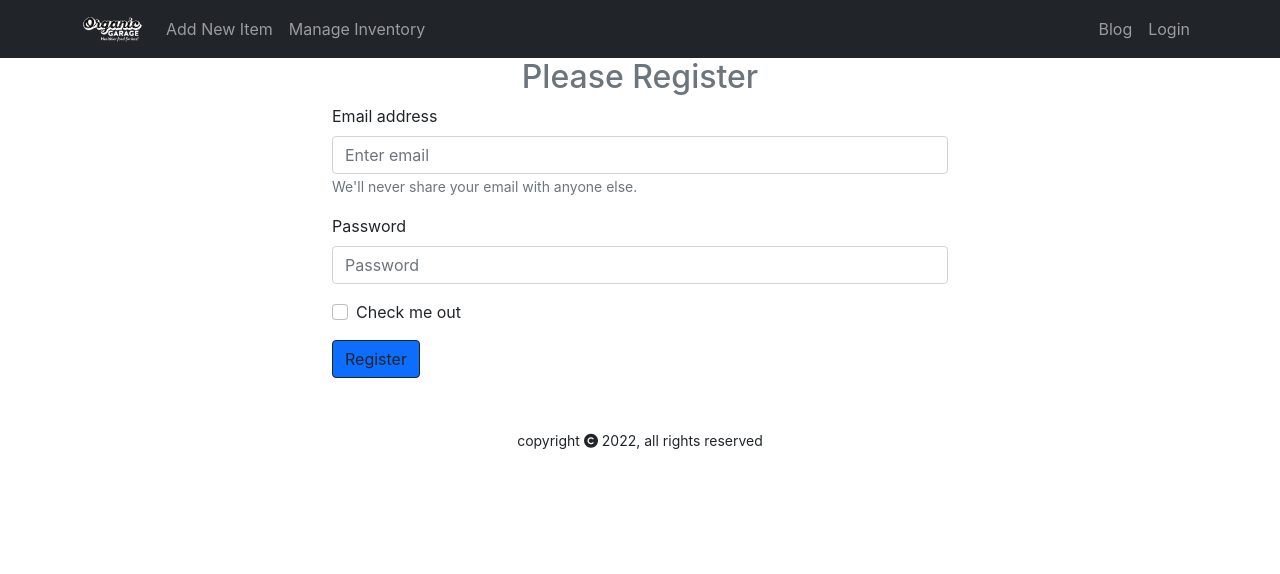
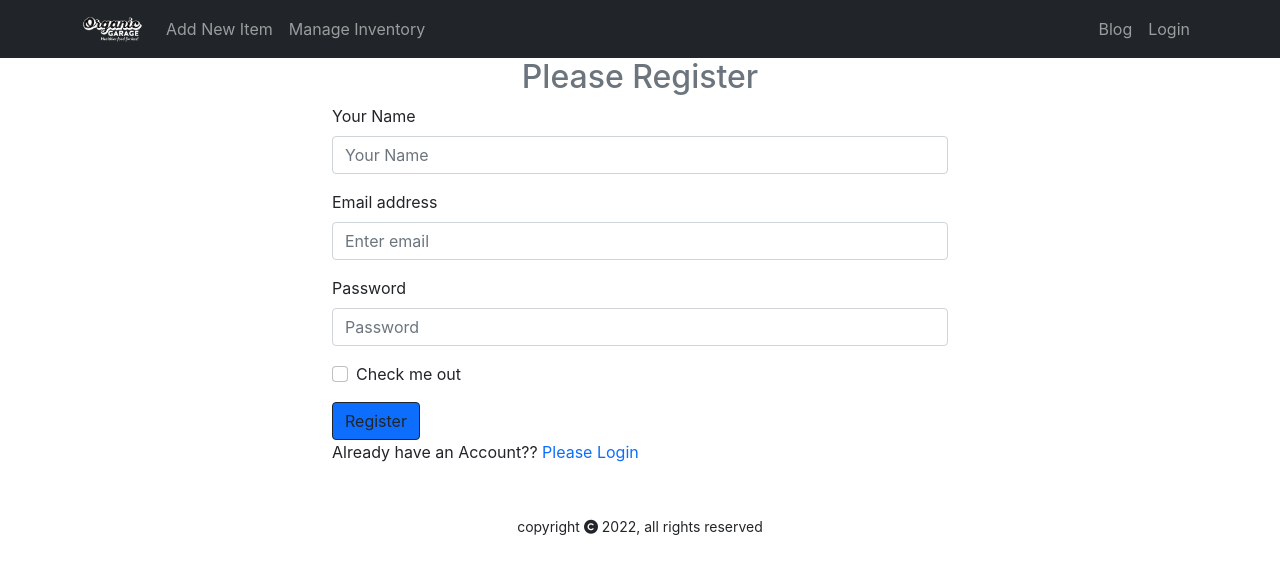
Before and after one commit to shtabdeepaull/Organic-Garage, a React (Create React App) app: page /register in a window 1280 px wide. Shown: the top 574 px of the page. Built offline with nearby package versions, Linux system fonts and the light colour scheme.

Commit message:
implemented login with email and password based authentication

```diff
--- a/src/Pages/Banner/Banner.js
+++ b/src/Pages/Banner/Banner.js
@@ -7,7 +7,7 @@ const Banner = () => {
        <section className='banner d-flex justify-content-between p-2'>
         <div className='text-white  m-5 '>
             <h2>Organic Garage</h2>
-            <p></p>
+            <p>We’re into fresh - vegetables,  produce and dairy, that is. We also stock disposables, kitchen supplies and more! So whatever you’re cooking up, you can find it here!!</p>
         </div>
         <div className=''>
             <img src={banner} height='300' alt="" />
--- a/src/Pages/Home/InventoryItem/InventoryItem.js
+++ b/src/Pages/Home/InventoryItem/InventoryItem.js
@@ -20,7 +20,7 @@ const InventoryItem = () => {
 
             </div>
             <Link to='/manageinventory'>
-                <button  className='  mt-3 btn btn-outline-dark'>Manage Inventory</button>
+                <button  className=' btn-center mt-3 btn btn-outline-dark'>Manage Inventory</button>
             </Link>
         </div>
     );
--- a/src/Pages/Home/Login/Login/Login.js
+++ b/src/Pages/Home/Login/Login/Login.js
@@ -1,21 +1,34 @@
 import React, { useRef } from 'react';
 import { Button, Form } from 'react-bootstrap';
-import { useNavigate } from 'react-router-dom';
+import { useSignInWithEmailAndPassword } from 'react-firebase-hooks/auth';
+import { Link, useNavigate } from 'react-router-dom';
+import auth from '../../../../firebase.init';
 
 const Login = () => {
     const emailRef = useRef('');
     const passwordRef = useRef('');
     const navigate=useNavigate();
 
+    const [
+        signInWithEmailAndPassword,
+        user,
+        loading,
+        error,
+      ] = useSignInWithEmailAndPassword(auth);
+
+      if(user) {
+          navigate('/');
+      }
+
     const handleSubmit = event => {
         event.preventDefault();
         const email = emailRef.current.value;
         const password = passwordRef.current.value;
 
-        console.log(email, password);
+        signInWithEmailAndPassword(email, password);
     }
 
-    const navigateRegister = event => {
+    const navigateRegister = () => {
         navigate('/register');
     }
 
@@ -37,7 +50,7 @@ const Login = () => {
                     Login
                 </Button>
             </Form>
-            <p>New To Organic Garage?? <span className='text-primary' onClick={navigateRegister}>Please Register</span></p>
+            <p>New To Organic Garage?? <Link to="/register" className='text-primary pe-auto text-decoration-none' onClick={navigateRegister}>Please Register</Link></p>
         </div>
     );
 };
--- a/src/Pages/Home/Login/Register/Register.js
+++ b/src/Pages/Home/Login/Register/Register.js
@@ -1,22 +1,54 @@
 import React from 'react';
 import { Button, Form } from 'react-bootstrap';
+import { Link, useNavigate } from 'react-router-dom';
+import { useCreateUserWithEmailAndPassword } from 'react-firebase-hooks/auth';
+import auth from '../../../../firebase.init';
 
 const Register = () => {
+  const [
+    createUserWithEmailAndPassword,
+    user,
+    loading,
+    error,
+  ] = useCreateUserWithEmailAndPassword(auth);
+  const navigate = useNavigate();
+
+
+  const navigateLogin = () => {
+    navigate('/login')
+  }
+
+  if(user) {
+    navigate('/');
+  }
+
+  const handleRegister = event => {
+    event.preventDefault();
+    const name = event.target.name.value;
+    const email = event.target.email.value;
+    const password = event.target.password.value;
+
+
+   createUserWithEmailAndPassword(email, password);
+  }
+
   return (
     <div className='container w-50 mx-auto '>
       <h2 className='text-secondary text-center'>Please Register</h2>
-            <Form>
+      <Form onSubmit={handleRegister}>
+        <Form.Group className="mb-3" controlId="formBasicName">
+          <Form.Label>Your Name</Form.Label>
+          <Form.Control type="text" name="name" placeholder="Your Name" required />
+        </Form.Group>
+
         <Form.Group className="mb-3" controlId="formBasicEmail">
           <Form.Label>Email address</Form.Label>
-    <Form.Control type="email" placeholder="Enter email" />
-    <Form.Text className="text-muted">
-      We'll never share your email with anyone else.
-    </Form.Text>
+          <Form.Control type="email" name="email" placeholder="Enter email" required />
         </Form.Group>
 
         <Form.Group className="mb-3" controlId="formBasicPassword">
           <Form.Label>Password</Form.Label>
-    <Form.Control type="password" placeholder="Password" />
+          <Form.Control type="password" name="password" placeholder="Password" required />
         </Form.Group>
         <Form.Group className="mb-3" controlId="formBasicCheckbox">
           <Form.Check type="checkbox" label="Check me out" />
@@ -25,6 +57,7 @@ const Register = () => {
           Register
         </Button>
       </Form>
+      <p>Already have an Account?? <Link to="/login" className='text-primary pe-auto text-decoration-none' onClick={navigateLogin}>Please Login</Link></p>
     </div>
   );
 };
```
Also changed, not shown: src/Pages/Home/Login/RequireAuth/RequireAuth.js (added, +16 -0 lines). Lines whose indentation alone changed are shown as unchanged.
